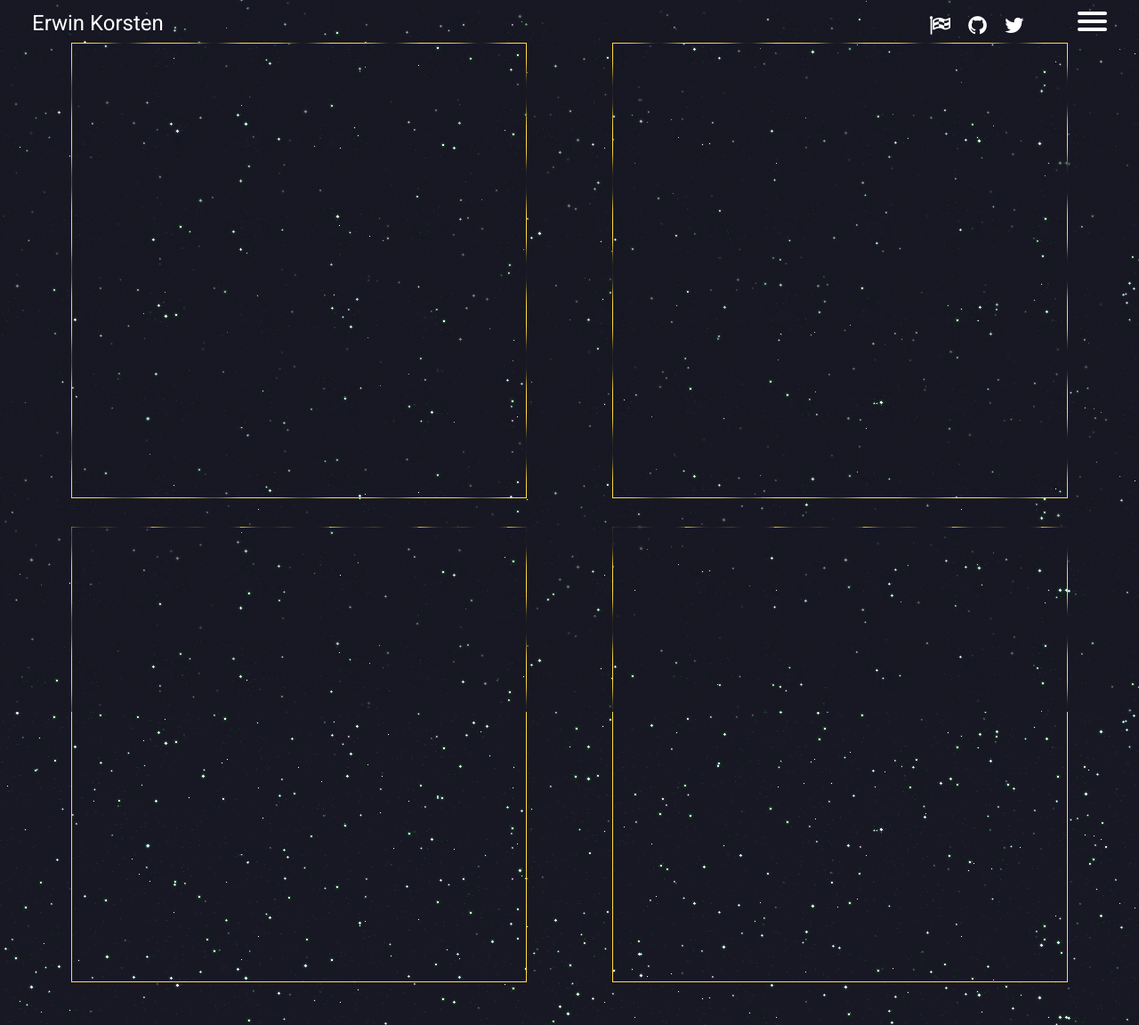
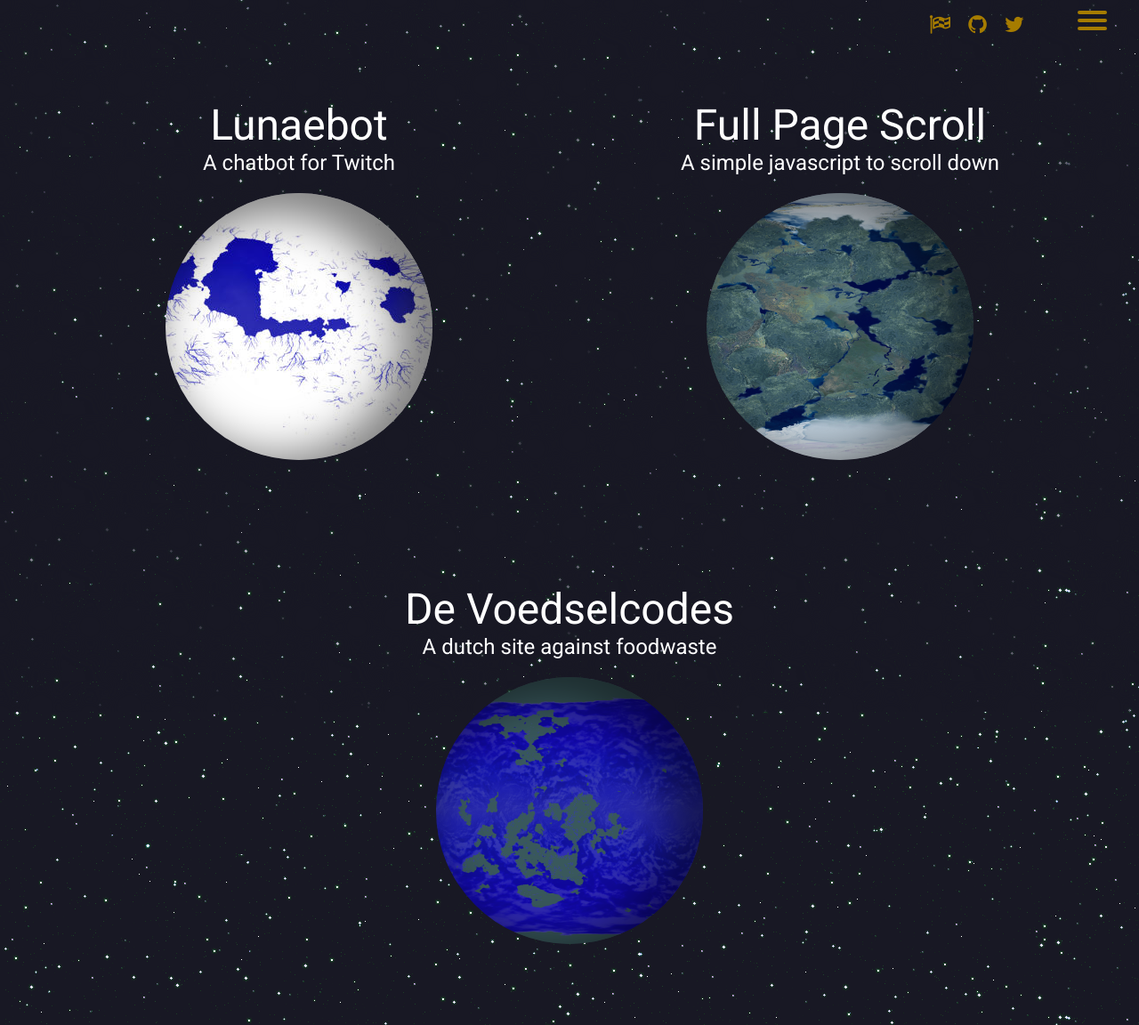
Before and after one commit to Aureus-Lunae/portfolio, a PHP site: page /projects.html in a window 1280 px wide. Shown: the whole page at 89% size. Run offline with PHP 8.4, Linux system fonts and the light colour scheme.

Commit message:
Projecten zijn zichtbaar op de pagina, en de planeet is een link naar het project zelf.

```diff
--- a/css/header.css
+++ b/css/header.css
@@ -9,14 +9,14 @@
   justify-content: space-between;
   align-items: center;
   position: fixed;
-  color: #fff;
+  color: #a67c00;
   font-size: 1.5em;
   padding: 0.5em 1.5em;
   z-index: 2;
 }
 
 #header a {
-  color: #fff;
+  color: #a67c00;
   text-decoration: none;
   display: block;
   cursor: pointer;
@@ -61,7 +61,7 @@
 
 #menuburger span {
   display: block;
-  background: #fff;
+  background: #a67c00;
   width: 33px;
   height: 4px;
   position: relative;
@@ -86,7 +86,7 @@
 #menuburger input:checked ~ span {
   opacity: 1;
   transform: rotate(45deg) translate(-2px, 1px);
-  background: #fff;
+  background: #a67c00;
 }
 
 #menuburger input:checked ~span:nth-last-child(3) {
--- a/css/planets.css
+++ b/css/planets.css
@@ -6,19 +6,28 @@
 	perspective-origin: 50% 50%;
 }
 
-.lunaebot{
+@keyframes move-planets {
+	0%{
+		background-position: -600px 0;
+	}
+
+	100% {
+		background-position: 0 0;
+	}
+}
+
+.planet{
+	margin-top: 20px;
 	display: inline-block;
 	transform-style: preserve-3d;
 	border-radius: 50%;
 	height: 100%;
 	width: 100%;
 	position: relative;
-	background: url('../images/lunaebot.png') repeat-x;
-	animation: move-planets 90s infite linear;
 	z-index: 2;
 }
 
-	.lunaebot:before{
+	.planet:before{
 		content: '';
 		position: absolute;
 		top: 0;
@@ -30,4 +39,46 @@
 		z-index: 3;
 	}
 
-@keyframes
+/**
+ * Lunaebot special planet
+ */
+
+.lunaebot{
+	background: url('../images/lunaebot.png') repeat-x;
+	animation: move-planets 30s infinite linear;
+}
+
+
+/**
+ * Earthlike planets
+ */
+
+.endor{
+	background: url('../images/endor.png') repeat-x;
+	animation: move-planets 60s infinite linear;
+}
+
+
+.earthplanet1{
+	background: url('../images/earthplanet1.png') repeat-x;
+	animation: move-planets 80s infinite linear;
+}
+
+.earthplanet2{
+	background: #39585c url('../images/earth2.png') repeat-x;
+	animation: move-planets 100s infinite linear;
+}
+
+.earthplanet3{
+	background: #39585c url('../images/earthplanet3.png') repeat-x;
+	animation: move-planets 45s infinite linear;
+}
+
+/**
+ * water planets
+ */
+
+.earthplanet1{
+	background: url('../images/waterplanet1.png') repeat-x;
+	animation: move-planets 75s infinite linear;
+}
--- a/css/style.css
+++ b/css/style.css
@@ -68,5 +68,18 @@ body {
  	height: 512px;
  	width: 512px;
  	display: flex;
+ 	flex-direction: column;
+ 	justify-content: center;
  	align-items: center;
+ 	z-index: 1;
  }
+
+ .projecttext{
+ 	font-size: 3em;
+ 	color: #fff;
+ }
+
+ .projectsubtext{
+ 	font-size: 1.5em;
+ 	color: #fff;
+ }
--- a/index.html
+++ b/index.html
@@ -16,7 +16,7 @@
 </head>
 <body>
 	<header id='header'>
-		<div><a href='index.html'>Erwin Korsten</a></div>
+		<div></div>
 		<div class='navigation'>
 			<div class='socialmedia'>
 				<a href='https://www.speedrun.com/user/Aureus_Lunae' class='fas fa-flag-checkered' target='_blank'></a>
--- a/projects.html
+++ b/projects.html
@@ -10,13 +10,14 @@
 	<meta name="viewport" content="width=device-width, initial-scale=1.0" />
 	<link href="css/style.css" rel="stylesheet" type="text/css" media="all" />
 	<link href="css/header.css" rel="stylesheet" type="text/css" media="all" />
+	<link href="css/planets.css" rel="stylesheet" type="text/css" media="all" />
 	<link href="https://fonts.googleapis.com/css?family=Open+Sans|Roboto:400,400i,700,700i" rel="stylesheet">
 	<link rel="stylesheet" href="https://cdnjs.cloudflare.com/ajax/libs/font-awesome/4.7.0/css/font-awesome.min.css">
 </head>
 
 <body>
 	<header id='header'>
-		<div><a href='index.html'>Erwin Korsten</a></div>
+		<div></div>
 		<div class='navigation'>
 			<div class='socialmedia'>
 				<a href='https://www.speedrun.com/user/Aureus_Lunae' class='fa fa-flag-checkered' target='_blank'></a>
@@ -43,23 +44,36 @@
 	<div id='projectcontainer'>
 		<div class='twinkling'></div>
 
-		<div class='project debug'>
+		<div class='project'>
+			<div class='projecttext'>Lunaebot</div>
+			<div class='projectsubtext'>A chatbot for Twitch</div>
 
+			<div class='space-perspective'>
+				<a href='#'><div class='planet lunaebot'></div></a>
+			</div>
 
 		</div>
-		<div class='project debug'>
+		<div class='project'>
+			<div class='projecttext'>Full Page Scroll</div>
+			<div class='projectsubtext'>A simple javascript to scroll down</div>
 
+			<div class='space-perspective'>
+				<a href='#'><div class='planet endor'></div></a>
+			</div>
 
 		</div>
 
-		<div class='project debug'>
+		<div class='project'>
+			<div class='projecttext'>De Voedselcodes</div>
+			<div class='projectsubtext'>A dutch site against foodwaste</div>
+
+			<div class='space-perspective'>
+				<a href='../../hackaton/index.php'><div class='planet earthplanet3'></div></a>
+			</div>
+
+		</div>
 
 
-		</div>
-		<div class='project debug'>
-
-
-		</div>
 
 	</div>
 
```
Also changed, not shown: images/Endor.png (added), images/earth2.png (added), images/earthplanet1.png (added), images/earthplanet3.png (added), images/waterplanet1.png (added).
